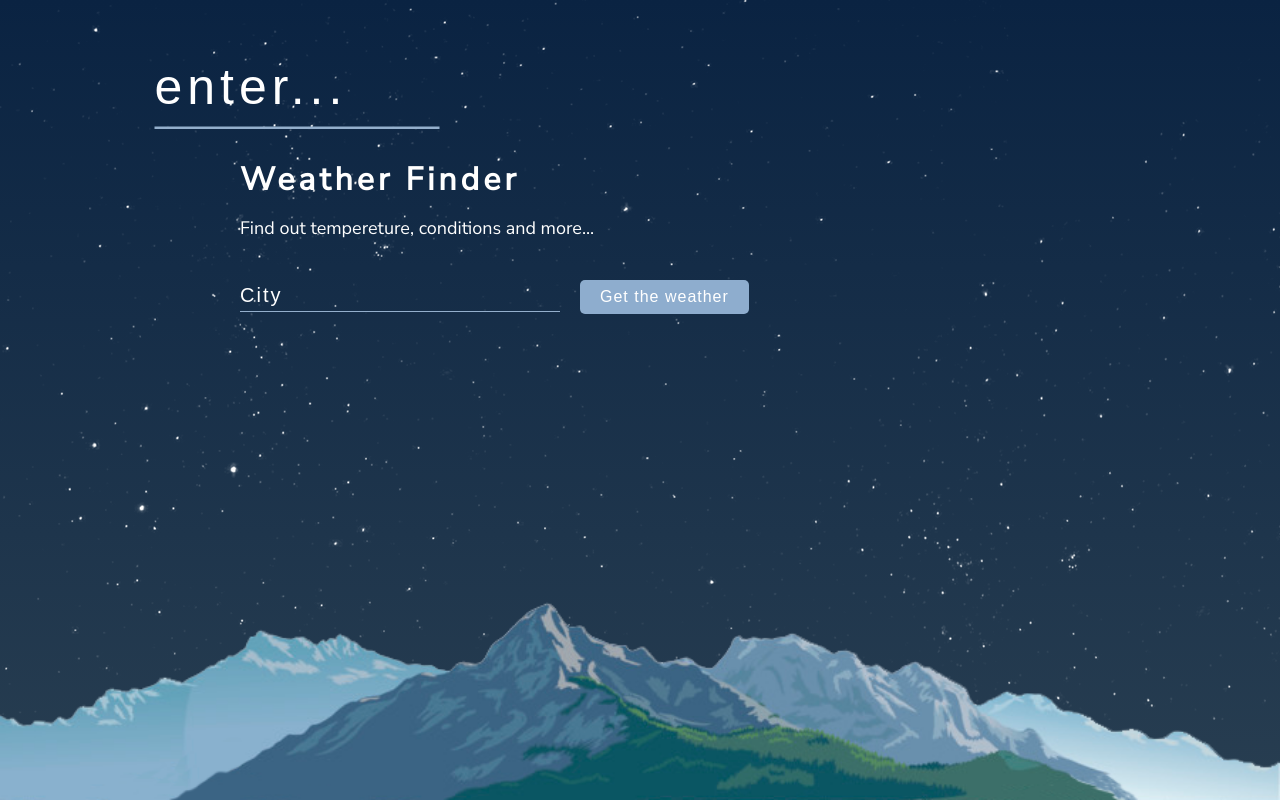
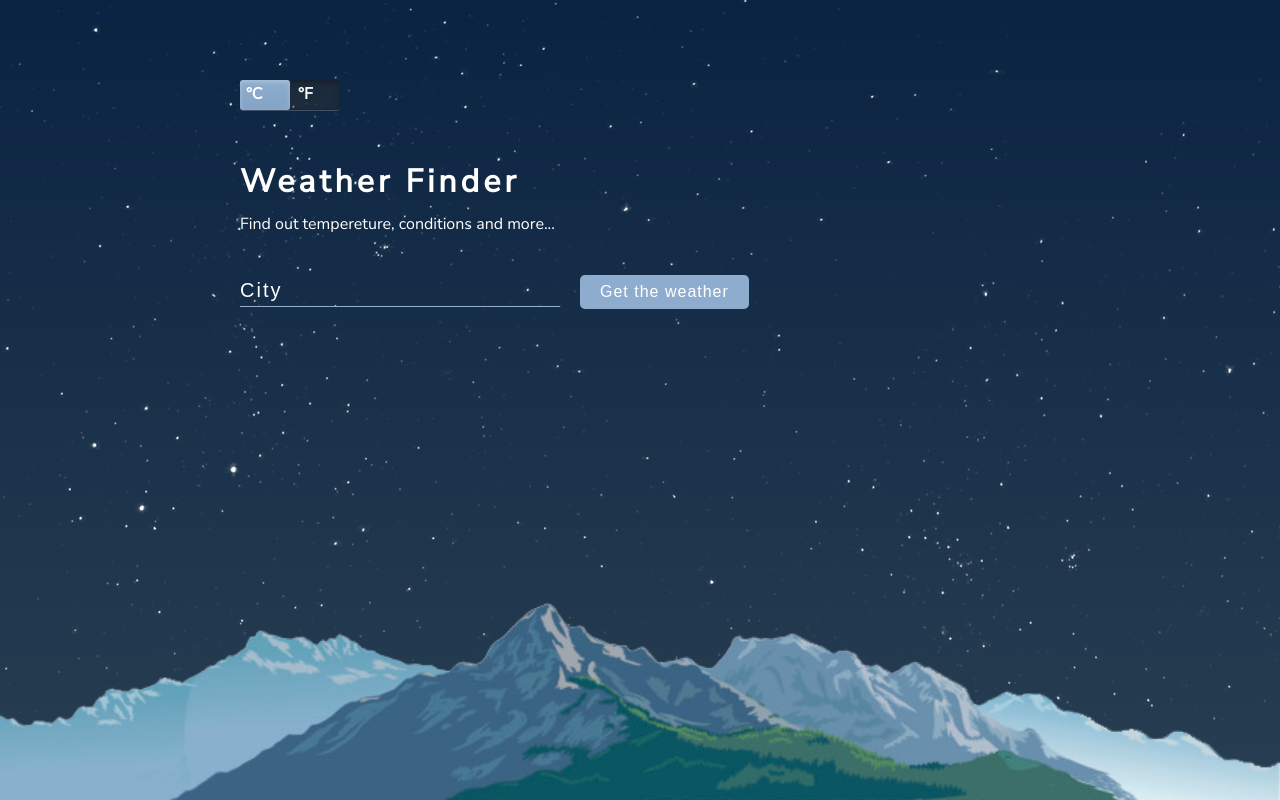
Before and after one commit to Inna-ID/Weather, a React (Create React App) app: page / in a window 1280 px wide. Built offline with nearby package versions, Linux system fonts and the light colour scheme.

Commit message:
Fixed directions of the sides of the world; Changed code and styles of a checkbox for switch temperature units; and added examples work with e.target

```diff
--- a/src/App.css
+++ b/src/App.css
@@ -3,6 +3,7 @@
 * {
   margin: 0;
   padding: 0;
+  box-sizing: border-box;
 }
 
 html,
@@ -155,9 +156,7 @@ button:hover:before {
 }
 
 
-.weather-info {}
-
-p {
+.weather-info p {
   font-size: 1.125em;
   margin: 15px 0;
 }
@@ -181,75 +180,69 @@ p {
   align-items: center;
 }
 
-.location {
+.main-info .location {
   font-size: 1.8em;
 }
 
-.temperature {
+.main-info .temperature {
   margin-left: 30px;
   font-size: 3em;
 }
 
 
 /* TemperatureUnit */
-.temperature-unit-block {
+.unit-wrap {
+  position: relative;
   display: flex;
-  /* width: 90px; */
+  width: 100px;
   margin-bottom: 50px;
-
-}
-.unit-wrap {
-
+  background: rgba(45, 48, 53, .5);
+  box-shadow: inset 0 2px 6px rgba(0,0,0,.3), 0 1px 0 hsla(0,0%,100%,.2);
+  border-radius: 3px;
+  cursor: pointer;
 }
 
 .unit-wrap input {
-  transform: scale(2.5);
-}
-/* .temperature-unit-block input {
   position: absolute;
   left: -9999px;
 }
-.temperature-unit-block label {
+
+#mz {
+  width: 300px;
+  border-bottom: 2px solid #fff;
+  position: relative;
+  left: 40px;
+}
+
+.unit-wrap p span {
+  position: absolute;
+  top: 3px;
+  left: 6px;
+  color: #fff;
+  font-weight: 600;
+  z-index: 2;
+}
+.unit-wrap p span:last-child {
+  left: 58px;
+}
+
+.unit-wrap .slide-button {
   display: inline-block;
   position: relative;
   font-size: 1.25em;
-  background: rgba(142, 173, 206, .35);
-  width: 45px;
+  background: linear-gradient(to bottom,#8eadce, #84a4c5);
+  width: 50px;
   height: 30px;
   padding: 3px 7px;
-  border-radius: 5px;
+  border-radius: 3px;
   transition: .35s ease-in-out;
-  box-shadow: inset 2px 2px 5px rgba(0, 0, 0, .35);
-  cursor: pointer;
+  box-shadow: inset 0px 2px 5px rgba(255, 255, 255, .25);
 }
-.temperature-unit-block #unit_c + label {
-  border-radius: 5px 1px 1px 5px;
-}
-.temperature-unit-block #unit_f + label {
-  border-radius: 1px 5px 5px 1px;
-}
-.temperature-unit-block input:checked + label {
-  background: #8eadce;
-  box-shadow: none;
-  transition: .5s ease-in-out;
+.unit-wrap input:checked~.slide-button {
+  margin-left: 50px;
 }
 
-.temperature-unit-block input + label:before {
-  position: absolute;
-  content: '';
-  top: 0;
-  right: 2px;
-  width: 20px;
-  height: 1px;
-  background: linear-gradient(to right, rgba(255, 255, 255, 0.05) 0, rgba(255, 255, 255, .75) 50%, rgba(255, 255, 255, .05) 100%);
-  box-shadow: 0px 1px 4px rgba(255, 255, 255, 0.5);
-  transition: .5s ease-in-out;
-  opacity: 0;
-}
 
-.temperature-unit-block input:checked + label:before {
-  opacity: 1;
-} */
 
 /* .App-logo {
   animation: App-logo-spin infinite 20s linear;
--- a/src/App.js
+++ b/src/App.js
@@ -48,14 +48,14 @@ class App extends Component {
       ///wind derection
       const setWidDerection = deg => {
         switch(true) {
-          case (deg >= 350 && deg <= 10): return 'Eastern ⭠';
+          case (deg >= 350 && deg <= 10): return 'Northern ⭣';
           case (deg > 10 && deg < 80): return 'Northeastern ⭩';
-          case (deg >= 80 && deg <= 100): return 'Northern ⭣';
-          case (deg > 100 && deg < 170): return 'Northwestern ⭨';
-          case (deg >= 170 && deg <= 190): return 'Western ⭢';
+          case (deg >= 80 && deg <= 100): return 'Eastern ⭠';
+          case (deg > 100 && deg < 170): return 'Southeastern ⭦';
+          case (deg >= 170 && deg <= 190): return 'Southern ⭡';
           case (deg > 190 && deg < 260): return'Southwestern ⭧';
-          case (deg >= 260 && deg <= 280): return 'Southern ⭡';
-          case (deg > 280 && deg < 350): return 'Southeastern ⭦';
+          case (deg >= 260 && deg <= 280): return 'Western ⭢';
+          case (deg > 280 && deg < 350): return 'Northwestern ⭨';
           default: return '';
         }
       }
--- a/src/components/TemperatureUnit.js
+++ b/src/components/TemperatureUnit.js
@@ -7,31 +7,30 @@ class TemperatureUnit extends Component {
 
 
     onChangeHendler = (e) => {
-        this.setState = ({
-            isCelsius: e.target.value
-        })
+        //var raaa = e.target.childNodes.name;
+        let ch = e.target.checked;
+        let val = e.target.value;
+        console.log(ch);
+        console.log(val);
+    }
+
+    onChangeHendler2 = (e) =>  {
+        this.setState ({isCelsius: e.target.value})
         console.log(this.state.isCelsius);
     }
 
     render() {
         return(
-            <div className="temperature-unit-block">
-                {/* <span className="unit-wrap">
-                    <input id='unit_c' type="radio" name="unit" className="unit active" defaultChecked/>
-                    <label htmlFor="unit_c">°C</label>
-                </span>
-                <span className="unit-wrap">
-                    <input id='unit_f' type="radio" name="unit" className="unit"/>
-                    <label htmlFor="unit_f">°F</label>
-                </span> */}
-
-            <span className="unit-wrap">
+            <label htmlFor="unit-switch" className="unit-wrap">
                 {/* <input onChange={this.props.recountDegrees} id="unit-switch" type="checkbox" defaultChecked/> */}
-                {/* <input id="unit-switch" type="checkbox" checked={this.state.isCelsius}/> */}
-                <input onChange={this.onChangeHendler} value={this.state.isCelsius} type="text" placeholder="enter..."/>
-            </span>
-
-            </div>
+                <input onChange={this.onChangeHendler} id="unit-switch" type="checkbox"/>
+                <p>
+                    <span id="metric-unit">°C</span>
+                    <span id="imperial-unit">°F</span>
+                </p>
+                <a className="slide-button"></a>
+                {/* <input id="mz" onChange={this.onChangeHendler2} value={this.state.isCelsius}/> */}
+            </label>
         );
     }
 }
```
